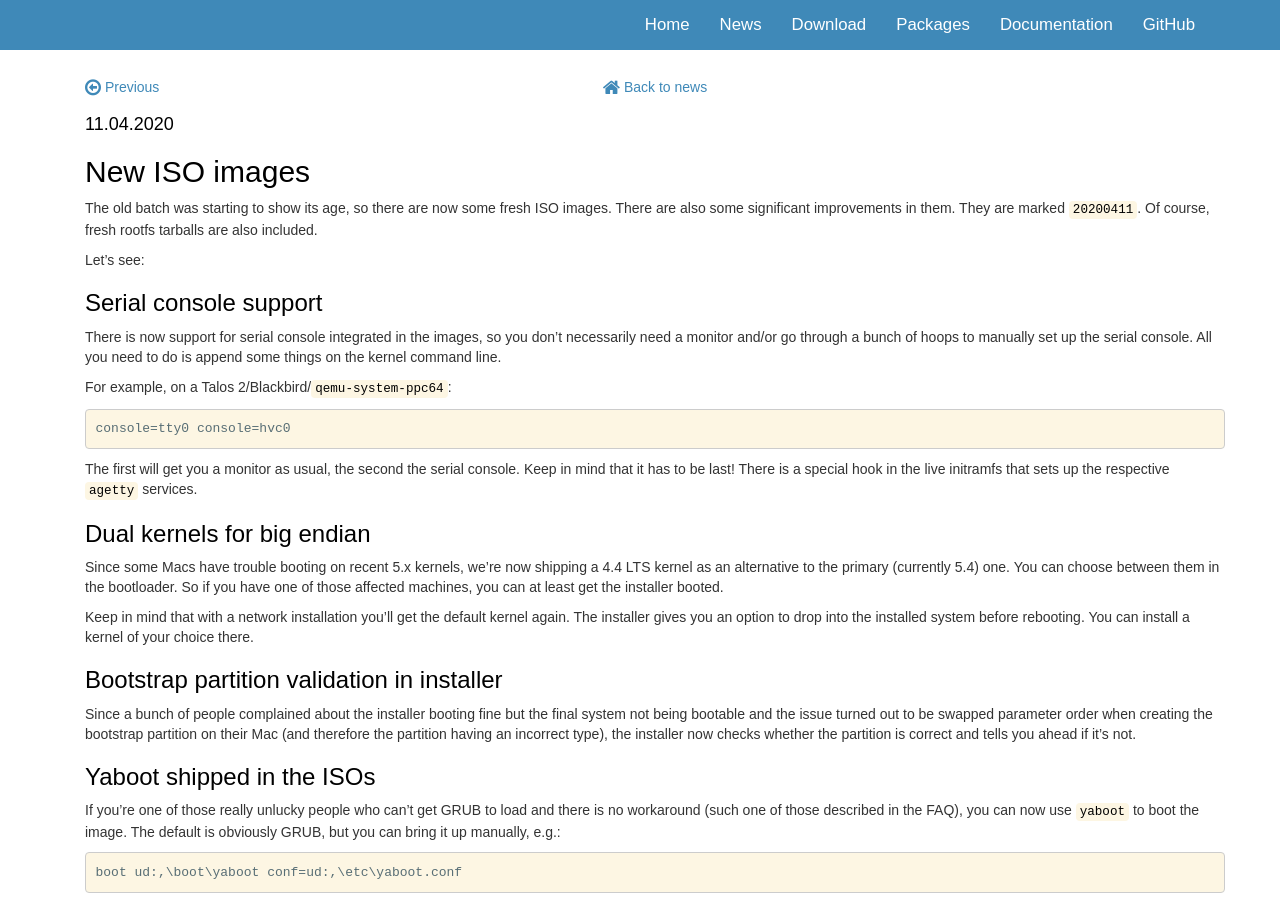
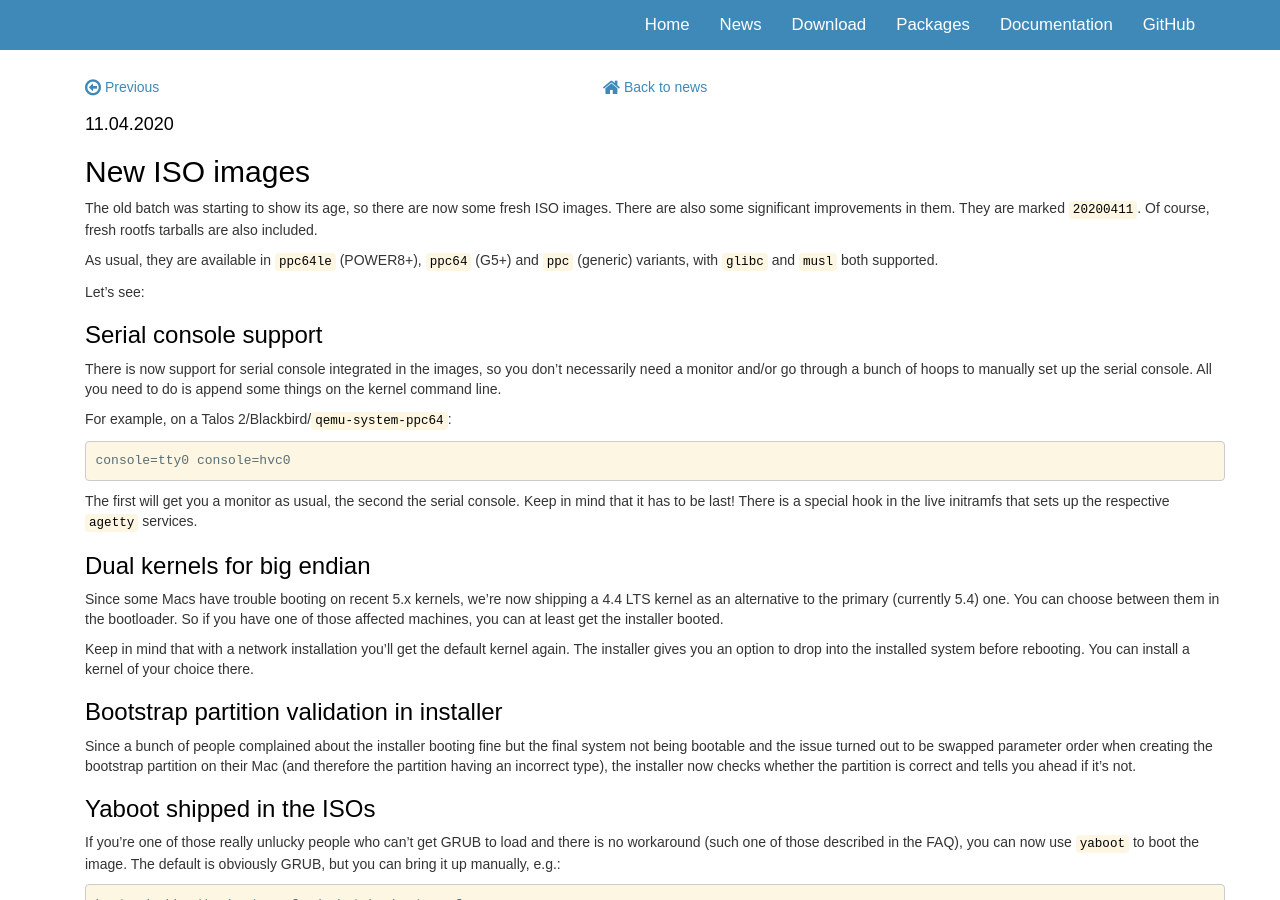
Before and after one commit to void-ppc/void-ppc.github.io, a Jekyll site: the page built from _posts/2020-04-11-new-images.markdown, in a window 1280 px wide and 900 px high. Built offline with Jekyll 4.4.1, drawn with Linux system fonts in a browser that asks for light colours; some web fonts are replaced.

Commit message:
arch note

```diff
--- a/_posts/2020-04-11-new-images.markdown
+++ b/_posts/2020-04-11-new-images.markdown
@@ -6,6 +6,9 @@ layout: post
 The old batch was starting to show its age, so there are now some fresh ISO
 images. There are also some significant improvements in them. They are marked
 `20200411`. Of course, fresh rootfs tarballs are also included.
+
+As usual, they are available in `ppc64le` (POWER8+), `ppc64` (G5+) and `ppc`
+(generic) variants, with `glibc` and `musl` both supported.
 
 Let's see:
 
```
